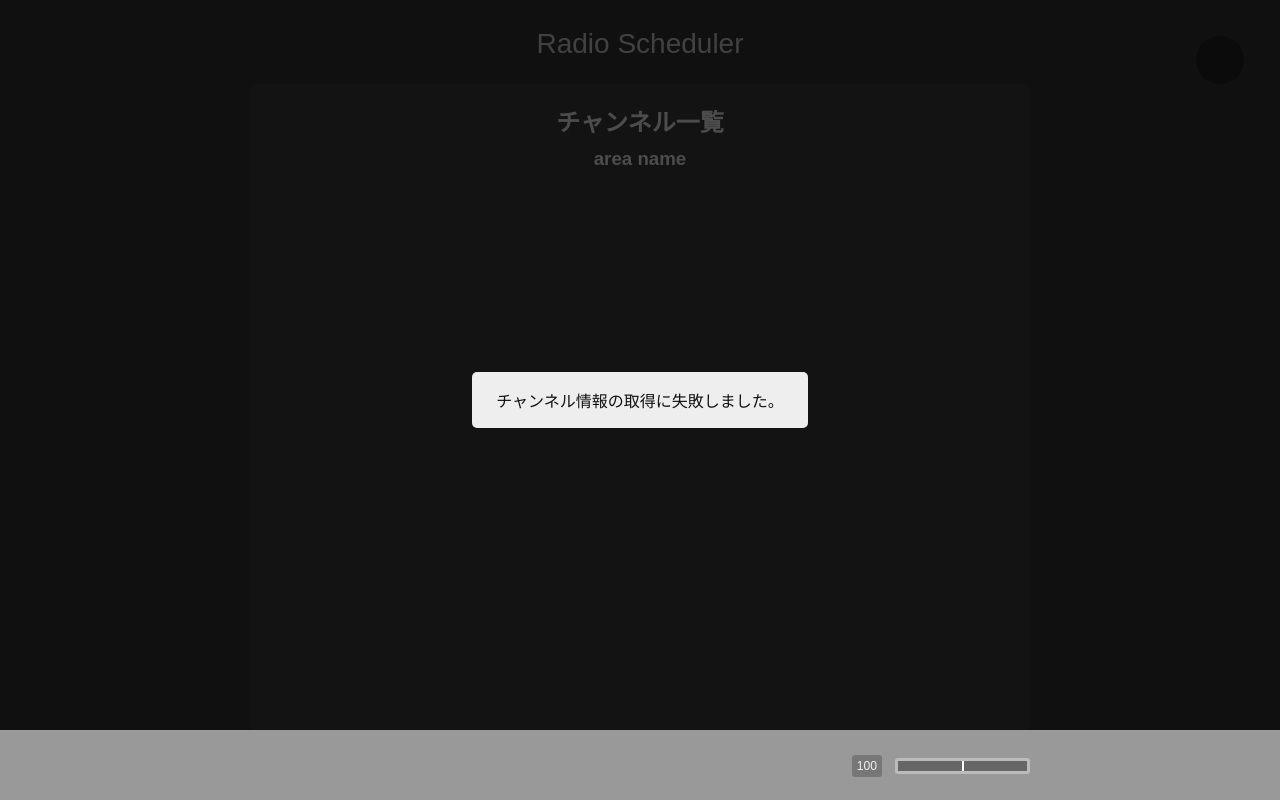
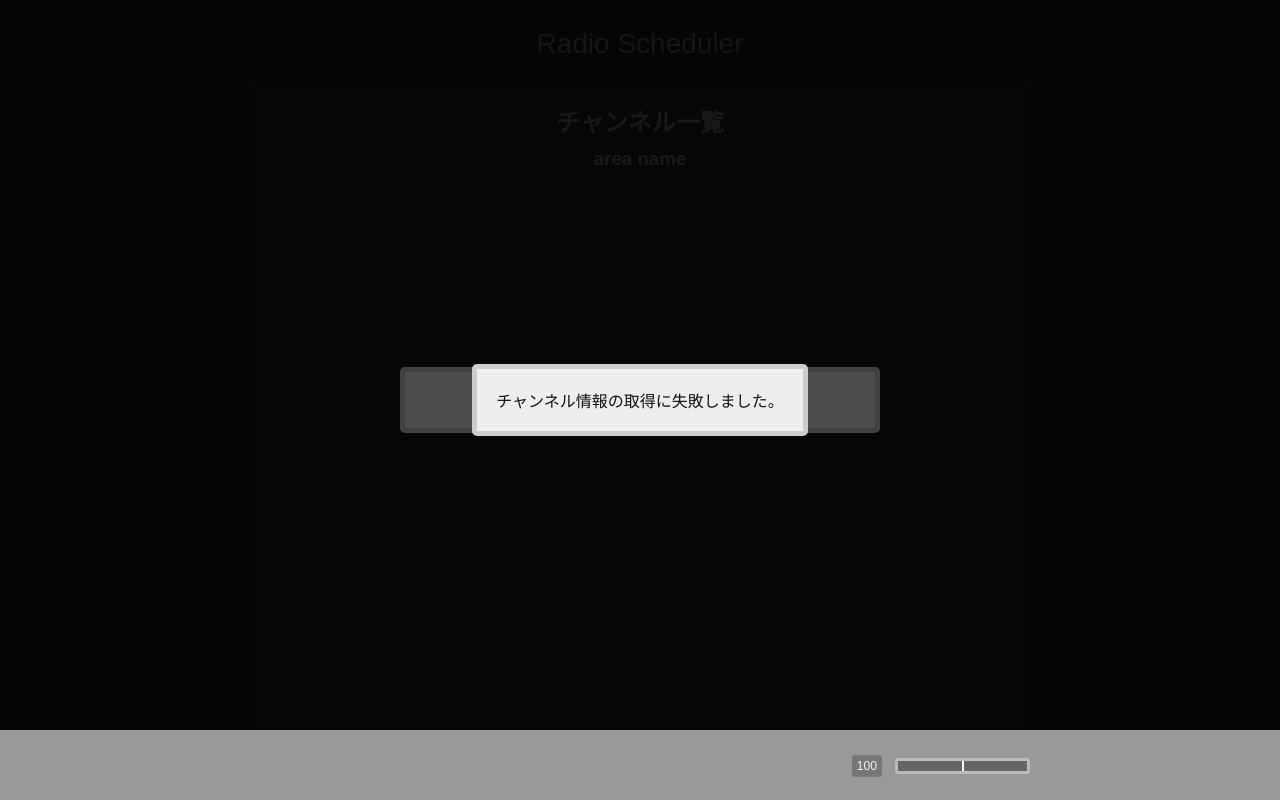
Before and after one commit to shiba999/radio-scheduler, a PHP site: page / in a window 1280 px wide. Run offline with PHP 8.4, Linux system fonts and the light colour scheme; data that the repository does not hold is empty.

Commit message:
レイアウト微調整
Signed-off-by: shiba999 <groove.groove.999@gmail.com>

```diff
--- a/css/style.css
+++ b/css/style.css
@@ -495,36 +495,139 @@ button, .station a {
 }
 
 #message_box,
-#audio_display {
+#audio_box {
 	display: flex;
 	justify-content: center;
 	align-items: center;
 }
 
-#audio_box,
-#audio_bg,
+#message_bg,
+#audio_bg {
+	background-color: rgba(0, 0, 0, 0.68);
+}
+
+#message_display,
 #audio_display {
+	box-sizing: border-box;
+	border: solid #ccc 5px;
+	background-color: #eee;
+	color: #111;
+	display: inline-block;
+	padding: 1.2em;
+	border-radius: 5px;
+}
+
+#audio_box {
 	z-index: 100;
 }
 
-#message_box,
-#message_bg,
-#message_bg {
+#audio_bg {
 	z-index: 101;
 }
 
+#audio_display {
+	z-index: 102;
+}
+
+#message_box {
+	z-index: 105;
+}
+
 #message_bg {
-	background-color: rgba(0, 0, 0, 0.68);
-	z-index: 101;
+	z-index: 106;
 }
 
 #message_display {
-	z-index: 102;
-	background-color: #eee;
-	color: #111;
+	z-index: 107;
+}
+
+/* 一時的に表示 */
+
+#audio_box {
+	opacity: 1;
+	pointer-events: auto;
+}
+
+/* audio_box UI */
+
+#audio_display {
+	width: 90%;
+	max-width: 480px;
+}
+
+#ab_name,
+.ad_bar,
+.ad_tools,
+#ad_bar_bg,
+#ad_bar_value,
+.ad_tools {
 	display: inline-block;
-	padding: 1.0em 1.5em;
-	border-radius: 5px;
+	width: 100% !important;
+}
+
+#ab_name {
+	font-weight: bold;
+	margin-bottom: 5px;
+}
+
+.ad_bar {
+	height: 16px;
+}
+
+#ad_bar_bg,
+#ad_bar_value {
+	height: 10px;
+}
+
+.ad_bar {
+	position: relative;
+	box-sizing: border-box;
+	margin: 5px 0;
+	border: solid #ddd 3px;
+	border-radius: 2px;
+}
+
+#ad_bar_bg,
+#ad_bar_value {
+	position: absolute;
+	top: 0;
+	left: 0;
+	right: 0;
+	bottom: 0;
+}
+
+#ad_bar_bg {
+	background: #ccc;
+}
+
+#ad_bar_value {
+	background: #666;
+}
+
+#ab_time_num {
+	font-size: 90%;
+	font-weight: bold;
+	color: #555;
+}
+
+.ad_tools {
+	display: flex;
+	justify-content: space-between;
+	align-items: center;
+}
+
+#ab_pause,
+#ab_stop {
+	box-sizing: border-box;
+	width: 34px;
+	height: 34px;
+	line-height: 28px;
+	font-size: 20px;
+	border: solid #ddd 3px;
+	background: #666;
+	color: #eee;
+	border-radius: 3px;
+	cursor: pointer;
 }
 
 /* フェード効果 */
```
